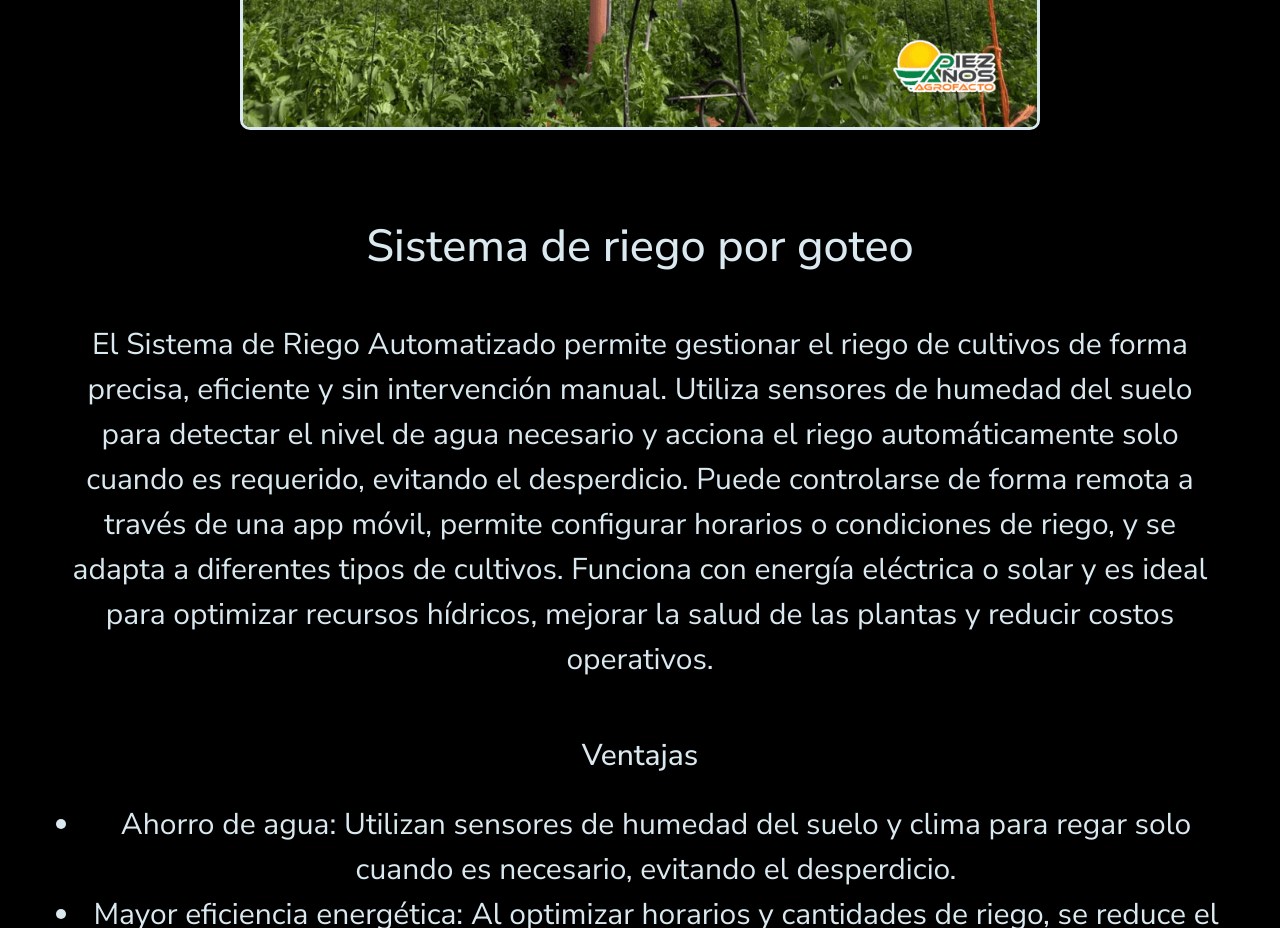
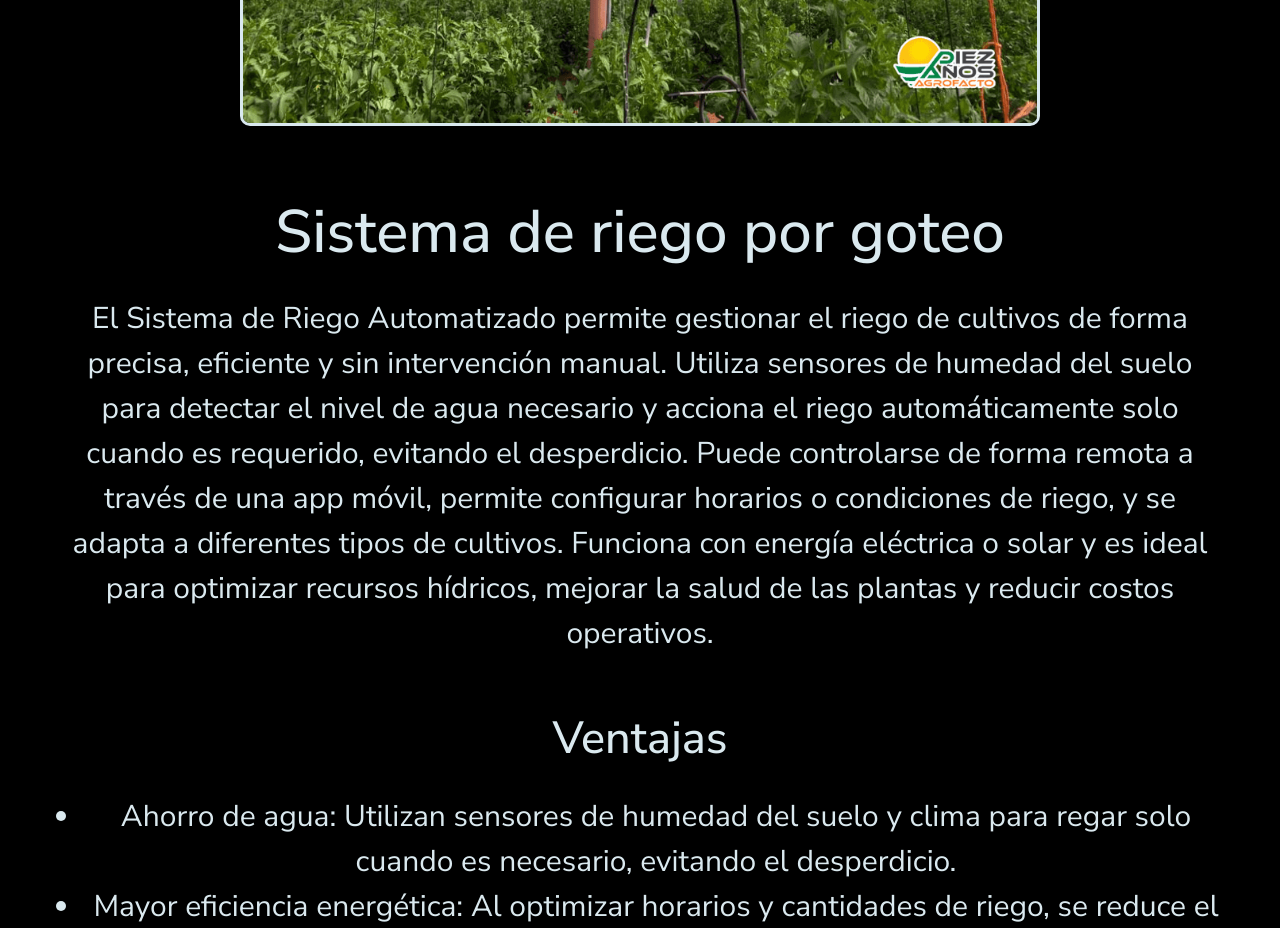
Before and after one commit to Lautaro-Campregher/Proyecto-GreenTech, a website: page pages/productos.html in a window 1280 px wide. Shown: the part 1872-2800 px from the top of the page. Drawn offline with nearby package versions, Linux system fonts and the light colour scheme.

Commit message:
Correciones finales

```diff
--- a/pages/productos.html
+++ b/pages/productos.html
@@ -90,10 +90,10 @@
         <section class="sections">
           <div class="box-productos">
             <article class="productos" data-aos="fade-left" data-aos-duration="2000" data-aos-easing="ease-in-sine">
-              <h3>Invernaderos Automatizados</h3>
+              <h2>Invernaderos Automatizados</h2>
               <p>El Invernadero Automatizado Inteligente permite controlar de forma remota y automática las condiciones climáticas internas, optimizando la producción agrícola. Está equipado con sensores de humedad del suelo, temperatura y humedad ambiental, un sistema de riego automatizado, ventilación inteligente con calo-ventores y una app móvil desde la cual se puede monitorear y controlar todo el sistema en tiempo real. Además, cuenta con alertas automáticas ante fallas o anomalías. Funciona con energía eléctrica o paneles solares y se adapta a distintas dimensiones según la necesidad del cliente. Es una solución eficiente, sustentable y pensada para el agricultor moderno.</p>
 
-              <h4>Ventajas</h4>
+              <h3>Ventajas</h3>
               <ul class="lista-productos" data-aos="fade-right" data-aos-duration="2000" data-aos-easing="ease-in-sine">
                  <li>Mayor productividad: Controlando variables como temperatura, humedad, CO₂ y luz, se optimizan las condiciones de cultivo, lo que permite producir más en menos espacio y durante todo el año</li>
 
@@ -113,10 +113,10 @@
               />
             </article>
             <article class="productos"data-aos="fade-right" data-aos-duration="2000" data-aos-easing="ease-in-sine">
-              <h3>Sistema de riego por goteo</h3>
+              <h2>Sistema de riego por goteo</h2>
               <p>El Sistema de Riego Automatizado permite gestionar el riego de cultivos de forma precisa, eficiente y sin intervención manual. Utiliza sensores de humedad del suelo para detectar el nivel de agua necesario y acciona el riego automáticamente solo cuando es requerido, evitando el desperdicio. Puede controlarse de forma remota a través de una app móvil, permite configurar horarios o condiciones de riego, y se adapta a diferentes tipos de cultivos. Funciona con energía eléctrica o solar y es ideal para optimizar recursos hídricos, mejorar la salud de las plantas y reducir costos operativos.</p>
 
-                <h4>Ventajas</h4>
+                <h3>Ventajas</h3>
                 <ul class="lista-productos"data-aos="fade-left" data-aos-duration="2000" data-aos-easing="ease-in-sine">
                  <li>Ahorro de agua: Utilizan sensores de humedad del suelo y clima para regar solo cuando es necesario, evitando el desperdicio.</li>
 
--- a/scss/style.scss
+++ b/scss/style.scss
@@ -84,7 +84,7 @@ main {
     margin: 0 auto;
     max-width: 80rem;
     width: 100%;
-    padding: 0 1rem; // o 16px
+    padding: 0 1rem;
     box-sizing: border-box;
 
     h2 {
```
